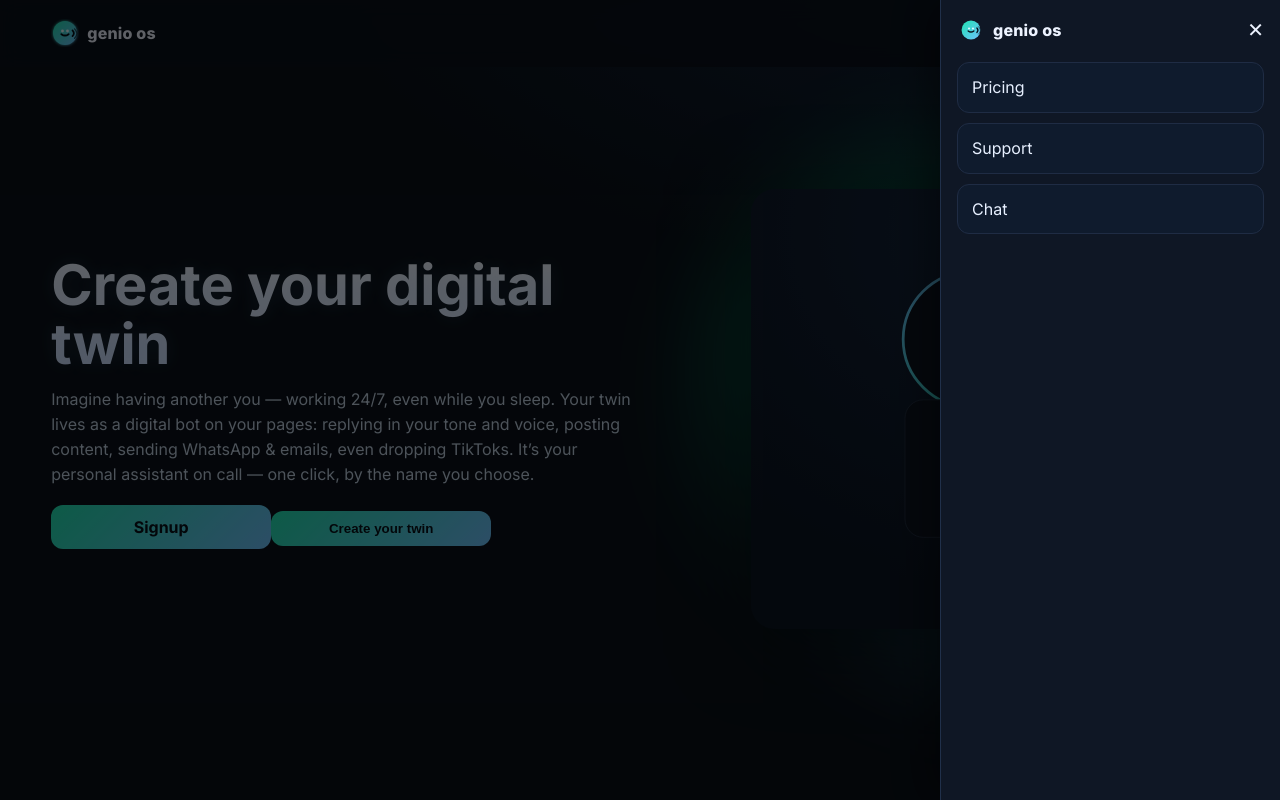
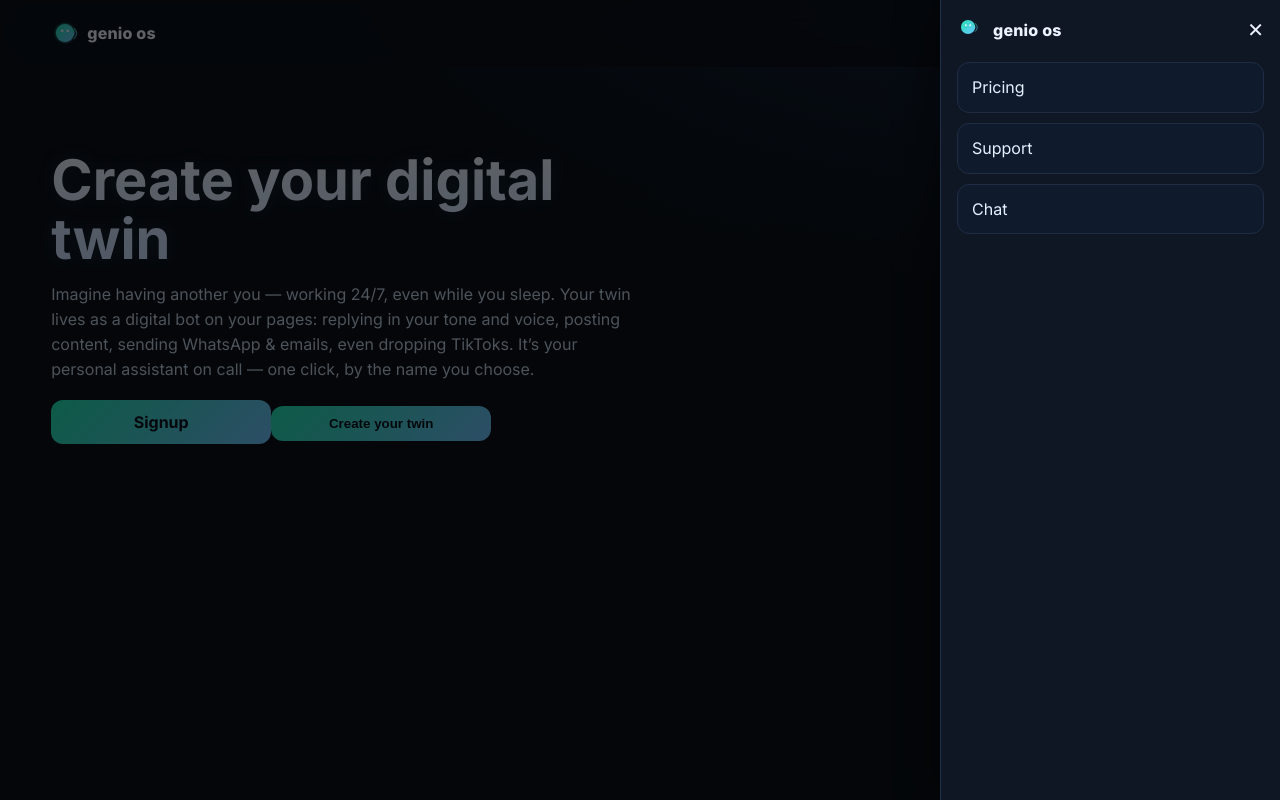
Before and after one commit to genio-ai/genio-os, a Next.js app: page / in a window 1280 px wide. Both pictures are taken after a click on the button "Menu". Built offline with nearby package versions, Linux system fonts and the light colour scheme.

Commit message:
Update index.js

```diff
--- a/pages/index.js
+++ b/pages/index.js
@@ -15,7 +15,7 @@ export default function Home() {
     return () => window.removeEventListener("scroll", onScroll);
   }, []);
 
-  // Decide CTA dest without backend
+  // Why: client-only routing for CTA
   const isAuth = useMemo(() => {
     if (typeof window === "undefined") return false;
     const cookieHasAuth = document.cookie.includes("auth=") || document.cookie.includes("token=");
@@ -28,7 +28,10 @@ export default function Home() {
     <>
       <Head>
         <title>genio os — Create your digital twin</title>
-        <meta name="description" content="Another you — a digital twin that replies in your tone, posts content, sends WhatsApp & emails, even drops TikToks." />
+        <meta
+          name="description"
+          content="Another you — a digital twin that replies in your tone, posts content, sends WhatsApp & emails, even drops TikToks."
+        />
         <meta name="viewport" content="width=device-width, initial-scale=1" />
         <link rel="preconnect" href="https://fonts.googleapis.com" />
         <link rel="preconnect" href="https://fonts.gstatic.com" crossOrigin="" />
@@ -38,33 +41,46 @@ export default function Home() {
       {/* Header */}
       <header className={scrolled ? "hdr scrolled" : "hdr"} aria-label="Site header">
         <div className="container nav">
+          {/* Brand */}
           <a className="brand" href="/" aria-label="genio os">
             <span className="brand-logo" aria-hidden="true">
-              {/* Neon circular logo: smile face + waves */}
+              {/* Neon hollow ring + smile + waves (precise, retina-crisp) */}
               <svg width="28" height="28" viewBox="0 0 28 28" role="img" aria-label="genio os logo">
                 <defs>
-                  <linearGradient id="gradBadge" x1="0" y1="0" x2="1" y2="1">
+                  {/* Gradient for all strokes */}
+                  <linearGradient id="gt-grad" x1="0" y1="0" x2="1" y2="1">
                     <stop offset="0" stopColor="#20E3B2" />
                     <stop offset="1" stopColor="#6FC3FF" />
                   </linearGradient>
-                  <filter id="glowSoft" x="-50%" y="-50%" width="200%" height="200%">
-                    <feGaussianBlur stdDeviation="1.8" result="b" />
-                    <feMerge><feMergeNode in="b" /><feMergeNode in="SourceGraphic" /></feMerge>
+                  {/* Soft outer glow */}
+                  <filter id="gt-glow" x="-40%" y="-40%" width="180%" height="180%">
+                    <feGaussianBlur stdDeviation="1.6" result="b" />
+                    <feMerge><feMergeNode in="b"/><feMergeNode in="SourceGraphic"/></feMerge>
                   </filter>
+                  {/* Ring mask: creates a perfect hollow ring */}
+                  <mask id="gt-ring-mask">
+                    <rect x="0" y="0" width="28" height="28" fill="#fff"/>
+                    <circle cx="14" cy="14" r="11" fill="#000"/>
+                    <circle cx="14" cy="14" r="9" fill="#fff"/>
+                  </mask>
                 </defs>
-                {/* badge */}
-                <circle cx="14" cy="14" r="12" fill="url(#gradBadge)" filter="url(#glowSoft)"/>
-                {/* face */}
-                <g fill="#E7FAFF" stroke="none" transform="translate(0,0)">
-                  <circle cx="11.5" cy="12" r="1.4" />
-                  <circle cx="16.5" cy="12" r="1.4" />
+
+                {/* Hollow ring with gradient stroke using mask */}
+                <rect x="0" y="0" width="28" height="28" fill="none" />
+                <g filter="url(#gt-glow)">
+                  <circle cx="14" cy="14" r="10" fill="url(#gt-grad)" mask="url(#gt-ring-mask)"/>
                 </g>
-                <path d="M10.4 15.2q3.6 2.8 7.2 0" fill="none" stroke="#071018" strokeWidth="1.9" strokeLinecap="round"/>
-                {/* waves (right) */}
-                <g fill="none" stroke="#071018" strokeLinecap="round">
-                  <path d="M21.5 11.4c2.1 2.2 2.1 3.6 0 5.8" strokeWidth="1.7" />
-                  <path d="M23.6 9.9c3.2 3.3 3.2 6 0 9.3" strokeWidth="1.3" opacity=".7" />
-                </g>
+
+                {/* Eyes (slightly higher than center for friendly look) */}
+                <circle cx="11.25" cy="11.8" r="1.25" fill="#EAF8FF"/>
+                <circle cx="16.75" cy="11.8" r="1.25" fill="#EAF8FF"/>
+
+                {/* Smile (arc) */}
+                <path d="M10.4 14.9q3.6 2.8 7.2 0" fill="none" stroke="url(#gt-grad)" strokeWidth="1.8" strokeLinecap="round"/>
+
+                {/* Voice waves on the right */}
+                <path d="M21.1 10.9c2.2 2.3 2.2 3.9 0 6.2" fill="none" stroke="url(#gt-grad)" strokeWidth="1.6" strokeLinecap="round"/>
+                <path d="M23.2 9.5c3.4 3.5 3.4 6.6 0 10.1" fill="none" stroke="url(#gt-grad)" strokeWidth="1.15" strokeLinecap="round" opacity=".7"/>
               </svg>
             </span>
             <span className="brand-name">genio os</span>
@@ -78,7 +94,6 @@ export default function Home() {
               <span className="menu-text">Menu</span>
             </button>
             <a className="btn btn-outline" href="/login">Login</a>
-            {/* Signup removed from header as requested */}
           </div>
         </div>
       </header>
@@ -91,20 +106,25 @@ export default function Home() {
             <div className="panel-head">
               <div className="brand mini">
                 <span className="brand-logo" aria-hidden="true">
+                  {/* Same logo (smaller) */}
                   <svg width="22" height="22" viewBox="0 0 28 28" aria-hidden="true">
                     <defs>
-                      <linearGradient id="gradBadge2" x1="0" y1="0" x2="1" y2="1">
+                      <linearGradient id="gt-grad-2" x1="0" y1="0" x2="1" y2="1">
                         <stop offset="0" stopColor="#20E3B2" />
                         <stop offset="1" stopColor="#6FC3FF" />
                       </linearGradient>
+                      <mask id="gt-ring-mask-2">
+                        <rect x="0" y="0" width="28" height="28" fill="#fff"/>
+                        <circle cx="14" cy="14" r="11" fill="#000"/>
+                        <circle cx="14" cy="14" r="9" fill="#fff"/>
+                      </mask>
                     </defs>
-                    <circle cx="14" cy="14" r="12" fill="url(#gradBadge2)"/>
-                    <g fill="#E7FAFF"><circle cx="11.5" cy="12" r="1.3"/><circle cx="16.5" cy="12" r="1.3"/></g>
-                    <path d="M10.4 15.2q3.6 2.8 7.2 0" fill="none" stroke="#071018" strokeWidth="1.8" strokeLinecap="round"/>
-                    <g fill="none" stroke="#071018" strokeLinecap="round">
-                      <path d="M21.5 11.4c2.1 2.2 2.1 3.6 0 5.8" strokeWidth="1.6"/>
-                      <path d="M23.6 9.9c3.2 3.3 3.2 6 0 9.3" strokeWidth="1.2" opacity=".7"/>
-                    </g>
+                    <circle cx="14" cy="14" r="10" fill="url(#gt-grad-2)" mask="url(#gt-ring-mask-2)"/>
+                    <circle cx="11.25" cy="11.8" r="1.2" fill="#EAF8FF"/>
+                    <circle cx="16.75" cy="11.8" r="1.2" fill="#EAF8FF"/>
+                    <path d="M10.4 14.9q3.6 2.8 7.2 0" fill="none" stroke="url(#gt-grad-2)" strokeWidth="1.7" strokeLinecap="round"/>
+                    <path d="M21.1 10.9c2.2 2.3 2.2 3.9 0 6.2" fill="none" stroke="url(#gt-grad-2)" strokeWidth="1.5" strokeLinecap="round"/>
+                    <path d="M23.2 9.5c3.4 3.5 3.4 6.6 0 10.1" fill="none" stroke="url(#gt-grad-2)" strokeWidth="1.05" strokeLinecap="round" opacity=".7"/>
                   </svg>
                 </span>
                 <span className="brand-name">genio os</span>
@@ -126,104 +146,65 @@ export default function Home() {
         <div className="hero-text">
           <h1>Create your digital twin</h1>
           <p className="hook">
-            Imagine having another you — working 24/7, even while you sleep. Your twin lives as a digital bot on your
-            pages: replying in your tone and voice, posting content, sending WhatsApp & emails, even dropping TikToks.
+            Imagine having another you — working 24/7, even while you sleep. Your twin lives as a digital bot on your pages:
+            replying in your tone and voice, posting content, sending WhatsApp & emails, even dropping TikToks.
             It’s your personal assistant on call — one click, by the name you choose.
           </p>
 
-          {/* NEW: Signup button above CTA, same size/style */}
-          <a className="btn btn-neon cta" href="/signup" style={{marginBottom:12}}>Signup</a>
+          {/* Signup above CTA, same style */}
+          <a className="btn btn-neon cta" href="/signup" style={{ marginBottom: 12 }}>Signup</a>
           <button className="btn btn-neon cta" onClick={goCreateTwin}>Create your twin</button>
         </div>
-
-        <figure className="hero-visual" aria-label="Digital twin preview">
-          <div className="blob" aria-hidden="true" />
-          <svg className="twin" viewBox="0 0 480 480" role="img" aria-label="AI twin">
-            <defs>
-              <linearGradient id="g1" x1="0" y1="0" x2="1" y2="1">
-                <stop offset="0" stopColor="#6FC3FF" />
-                <stop offset="1" stopColor="#20E3B2" />
-              </linearGradient>
-              <radialGradient id="g2" cx="50%" cy="10%" r="80%">
-                <stop offset="0" stopColor="#13243a" />
-                <stop offset="1" stopColor="#0b1421" />
-              </radialGradient>
-              <filter id="glow"><feGaussianBlur stdDeviation="4" result="b" /><feMerge><feMergeNode in="b" /><feMergeNode in="SourceGraphic" /></feMerge></filter>
-            </defs>
-            <rect x="0" y="0" width="480" height="480" rx="26" fill="url(#g2)" />
-            <circle cx="240" cy="164" r="74" fill="#0d1420" stroke="url(#g1)" strokeWidth="3" />
-            <ellipse cx="218" cy="160" rx="10" ry="12" fill="#bfe1ff" />
-            <ellipse cx="262" cy="160" rx="10" ry="12" fill="#bfe1ff" />
-            <path d="M210 188q30 22 60 0" stroke="url(#g1)" strokeWidth="4" fill="none" strokeLinecap="round" />
-            <rect x="168" y="230" width="144" height="150" rx="20" fill="#0d1420" stroke="#233043" />
-            <path d="M350 160 q20 20 0 40" stroke="url(#g1)" strokeWidth="4" fill="none" filter="url(#glow)" />
-            <path d="M360 150 q32 36 0 72" stroke="url(#g1)" strokeWidth="3" fill="none" opacity=".75" />
-            <path d="M370 140 q44 52 0 104" stroke="url(#g1)" strokeWidth="2" fill="none" opacity=".55" />
-          </svg>
-        </figure>
       </main>
 
       <style jsx global>{`
-        :root{
-          --bg:#0a1018; --card:#0f1725; --muted:#a7b7c8; --text:#edf3ff;
-          --neon1:#20E3B2; --neon2:#6FC3FF; --ink:#071018;
-        }
+        :root{ --bg:#0a1018; --card:#0f1725; --muted:#a7b7c8; --text:#edf3ff; --neon1:#20E3B2; --neon2:#6FC3FF; --ink:#071018; }
         *{box-sizing:border-box}
         html,body{height:100%}
-        body{
-          margin:0; font:16px/1.55 Inter, system-ui, -apple-system, Segoe UI, Roboto, Arial, sans-serif;
-          color:var(--text);
-          background:radial-gradient(1200px 600px at 80% -10%, #14263d 0%, var(--bg) 60%), #0b111a;
-          max-width:100vw; overflow-x:hidden;
-        }
-        .container{width:min(1200px,92%); margin-inline:auto}
-        a{color:inherit; text-decoration:none}
+        body{ margin:0; font:16px/1.55 Inter, system-ui, -apple-system, Segoe UI, Roboto, Arial, sans-serif; color:var(--text);
+              background:radial-gradient(1200px 600px at 80% -10%, #14263d 0%, var(--bg) 60%), #0b111a;
+              max-width:100vw; overflow-x:hidden; }
+        .container{ width:min(1200px,92%); margin-inline:auto }
+        a{ color:inherit; text-decoration:none }
 
         /* Header */
-        .hdr{position:sticky; top:0; z-index:50; backdrop-filter:saturate(150%) blur(10px); background:#0b111add; transition:box-shadow .2s ease}
-        .hdr.scrolled{box-shadow:0 8px 28px rgba(0,0,0,.5)}
-        .nav{display:flex; align-items:center; justify-content:space-between; gap:10px; padding:10px 0}
-        .brand{display:inline-flex; align-items:center; gap:8px; min-width:0; flex:1 1 auto; white-space:nowrap}
-        .brand-logo{display:inline-grid; place-items:center; width:28px; height:28px; flex:0 0 auto}
-        .brand-name{font-weight:800; letter-spacing:.2px}
-        .actions{display:flex; align-items:center; gap:8px; flex:0 1 auto; min-width:0}
-        .menu-chip{display:inline-flex; align-items:center; gap:8px; padding:8px 12px; border-radius:12px; background:#0e1a2a; border:1px solid #1e2b41; color:#cfe6ff}
-        .btn{display:inline-flex; align-items:center; justify-content:center; border-radius:12px; cursor:pointer; padding:10px 14px; font-weight:700; border:1px solid #223145; background:#0f1828; color:var(--text)}
-        .btn-neon{border:none; background:linear-gradient(135deg, var(--neon1), var(--neon2)); color:var(--ink)}
-        .btn-outline{background:#0f1828; font-weight:600}
+        .hdr{ position:sticky; top:0; z-index:50; backdrop-filter:saturate(150%) blur(10px); background:#0b111add; transition:box-shadow .2s ease }
+        .hdr.scrolled{ box-shadow:0 8px 28px rgba(0,0,0,.5) }
+        .nav{ display:flex; align-items:center; justify-content:space-between; gap:10px; padding:10px 0 }
+        .brand{ display:inline-flex; align-items:center; gap:8px; min-width:0; flex:1 1 auto; white-space:nowrap }
+        .brand-logo{ width:28px; height:28px; flex:0 0 auto }
+        .brand-name{ font-weight:800; letter-spacing:.2px }
+        .actions{ display:flex; align-items:center; gap:8px; flex:0 1 auto; min-width:0 }
+        .menu-chip{ display:inline-flex; align-items:center; gap:8px; padding:8px 12px; border-radius:12px; background:#0e1a2a; border:1px solid #1e2b41; color:#cfe6ff }
+        .btn{ display:inline-flex; align-items:center; justify-content:center; border-radius:12px; cursor:pointer; padding:10px 14px; font-weight:700; border:1px solid #223145; background:#0f1828; color:var(--text) }
+        .btn-neon{ border:none; background:linear-gradient(135deg, var(--neon1), var(--neon2)); color:var(--ink) }
+        .btn-outline{ background:#0f1828; font-weight:600 }
         @media (max-width:360px){
-          .menu-text{display:none}
-          .menu-chip{padding:6px 8px}
-          .btn{padding:6px 10px; font-size:13px}
-          .brand-name{font-size:16px}
+          .menu-text{ display:none }
+          .menu-chip{ padding:6px 8px }
+          .btn{ padding:6px 10px; font-size:13px }
+          .brand-name{ font-size:16px }
         }
 
         /* Drawer */
-        .sheet{position:fixed; inset:0; z-index:60}
-        .backdrop{position:absolute; inset:0; background:rgba(0,0,0,.6)}
-        .panel{position:absolute; right:0; top:0; height:100%; width:min(86%, 340px); background:var(--card); border-left:1px solid #20304a; display:flex; flex-direction:column; padding:16px; box-shadow:-10px 0 40px rgba(0,0,0,.45)}
-        .panel-head{display:flex; align-items:center; justify-content:space-between}
-        .close{background:none; border:none; color:var(--text); font-size:20px}
-        .panel-links{display:flex; flex-direction:column; gap:10px; margin-top:18px}
-        .panel-links a{padding:12px 14px; border-radius:12px; background:#0f1b2d; color:#e7f0ff; border:1px solid #1f2c44}
+        .sheet{ position:fixed; inset:0; z-index:60 }
+        .backdrop{ position:absolute; inset:0; background:rgba(0,0,0,.6) }
+        .panel{ position:absolute; right:0; top:0; height:100%; width:min(86%, 340px); background:var(--card); border-left:1px solid #20304a; display:flex; flex-direction:column; padding:16px; box-shadow:-10px 0 40px rgba(0,0,0,.45) }
+        .panel-head{ display:flex; align-items:center; justify-content:space-between }
+        .close{ background:none; border:none; color:var(--text); font-size:20px }
+        .panel-links{ display:flex; flex-direction:column; gap:10px; margin-top:18px }
+        .panel-links a{ padding:12px 14px; border-radius:12px; background:#0f1b2d; color:#e7f0ff; border:1px solid #1f2c44 }
 
         /* Hero */
-        .hero{display:grid; grid-template-columns:1.1fr .9fr; gap:32px; align-items:center; padding:84px 0}
+        .hero{ display:grid; grid-template-columns:1.1fr .9fr; gap:32px; align-items:center; padding:84px 0 }
         .hero-text h1{
           margin:0 0 14px; font-size:clamp(32px,5vw,56px); line-height:1.05;
           background:linear-gradient(180deg, #f4f8ff 0%, #cfe0ff 100%); -webkit-background-clip:text; color:transparent;
           text-shadow:0 0 18px rgba(111,195,255,.15);
         }
-        .hero-text .hook{color:#c0d0e2; margin:0 0 18px; max-width:58ch}
-        .cta{min-width:220px} /* big buttons */
-        .hero-visual{position:relative; aspect-ratio:1/1; min-height:320px; display:grid; place-items:center}
-        .blob{
-          position:absolute; width:560px; height:560px; border-radius:50%;
-          background:radial-gradient(circle at 30% 30%, var(--neon1), transparent 60%), radial-gradient(circle at 70% 70%, var(--neon2), transparent 60%);
-          filter:blur(44px) saturate(160%); opacity:.35;
-        }
-        .twin{width:min(440px,90%); filter:drop-shadow(0 10px 40px rgba(0,0,0,.5))}
-        @media (max-width:940px){ .hero{grid-template-columns:1fr; text-align:center} .hero-visual{margin-top:16px} }
+        .hero-text .hook{ color:#c0d0e2; margin:0 0 18px; max-width:58ch }
+        .cta{ min-width:220px }
+        @media (max-width:940px){ .hero{ grid-template-columns:1fr; text-align:center } }
       `}</style>
     </>
   );
```
